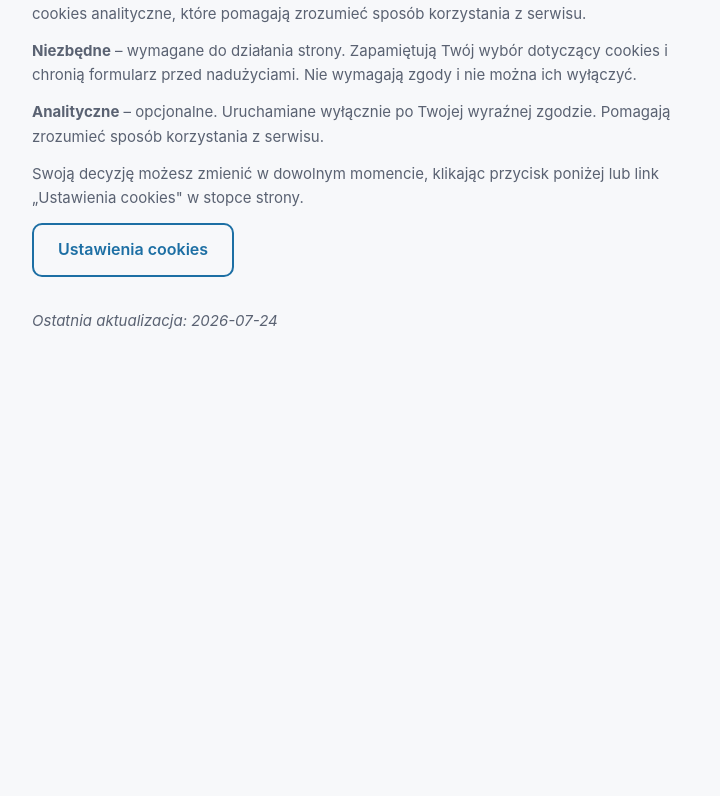
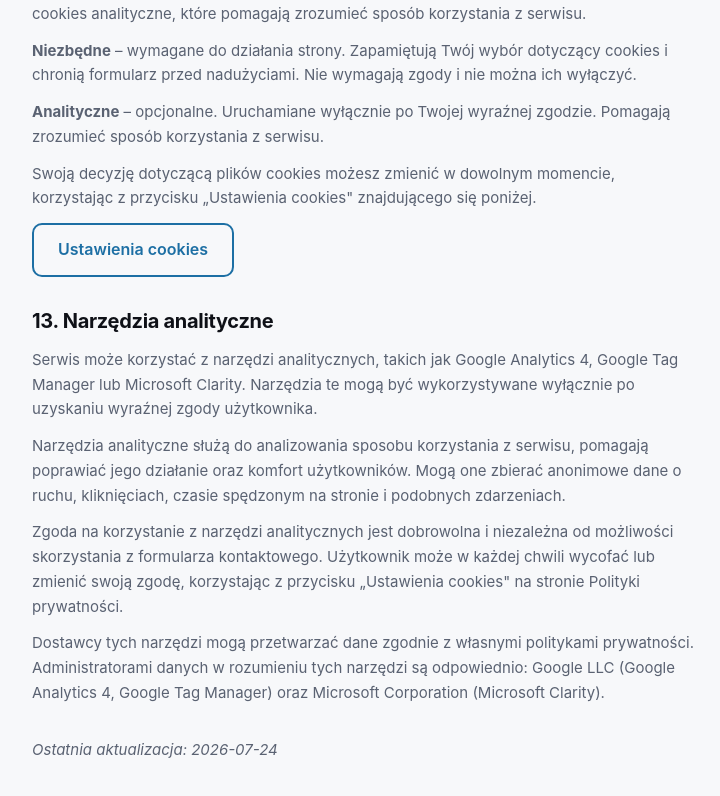
Before and after one commit to kamolc4/kredytdlaukraincow, a Next.js app: page /polityka-prywatnosci in a window 1280 px wide. Shown: the part 3765-4561 px from the top of the page, without its empty margins (60-780 px from the left). Before the commit the page ends 4175 px from the top, so only its background shows below. Built offline with nearby package versions, Linux system fonts and the light colour scheme.

Commit message:
refactor: simplify cookie settings and update privacy policy

```diff
--- a/app/polityka-prywatnosci/page.tsx
+++ b/app/polityka-prywatnosci/page.tsx
@@ -282,10 +282,41 @@ export default function PrivacyPage() {
               z serwisu.
             </p>
             <p>
-              Swoją decyzję możesz zmienić w dowolnym momencie, klikając
-              przycisk poniżej lub link „Ustawienia cookies" w stopce strony.
+              Swoją decyzję dotyczącą plików cookies możesz zmienić w dowolnym
+              momencie, korzystając z przycisku „Ustawienia cookies"
+              znajdującego się poniżej.
             </p>
             <CookieSettingsButton className="btn btn--outline" />
+          </section>
+
+          {/* 13. Narzędzia analityczne */}
+          <section>
+            <h2>13. Narzędzia analityczne</h2>
+            <p>
+              Serwis może korzystać z narzędzi analitycznych, takich jak Google
+              Analytics 4, Google Tag Manager lub Microsoft Clarity. Narzędzia
+              te mogą być wykorzystywane wyłącznie po uzyskaniu wyraźnej zgody
+              użytkownika.
+            </p>
+            <p>
+              Narzędzia analityczne służą do analizowania sposobu korzystania z
+              serwisu, pomagają poprawiać jego działanie oraz komfort
+              użytkowników. Mogą one zbierać anonimowe dane o ruchu, kliknięciach,
+              czasie spędzonym na stronie i podobnych zdarzeniach.
+            </p>
+            <p>
+              Zgoda na korzystanie z narzędzi analitycznych jest dobrowolna i
+              niezależna od możliwości skorzystania z formularza kontaktowego.
+              Użytkownik może w każdej chwili wycofać lub zmienić swoją zgodę,
+              korzystając z przycisku „Ustawienia cookies" na stronie Polityki
+              prywatności.
+            </p>
+            <p>
+              Dostawcy tych narzędzi mogą przetwarzać dane zgodnie z własnymi
+              politykami prywatności. Administratorami danych w rozumieniu tych
+              narzędzi są odpowiednio: Google LLC (Google Analytics 4, Google Tag
+              Manager) oraz Microsoft Corporation (Microsoft Clarity).
+            </p>
           </section>
 
           <p className="privacy-page__updated">
--- a/components/Footer.tsx
+++ b/components/Footer.tsx
@@ -1,5 +1,4 @@
 import type { SiteContent } from "@/types/site-content"
-import CookieSettingsButton from "./CookieSettingsButton"
 
 type Props = {
   footer: SiteContent["footer"]
@@ -56,9 +55,6 @@ export default function Footer({ footer, brand, contact }: Props) {
                   Polityka prywatności
                 </a>
               </li>
-              <li>
-                <CookieSettingsButton className="footer__cookie-btn" />
-              </li>
               {contact.creditReportUrl && (
                 <li>
                   <a
@@ -67,7 +63,7 @@ export default function Footer({ footer, brand, contact }: Props) {
                     target="_blank"
                     rel="noopener noreferrer"
                   >
-                    RaportKredytowy.pl
+                    Portal poradnikowy: RaportKredytowy.pl
                   </a>
                 </li>
               )}
```
